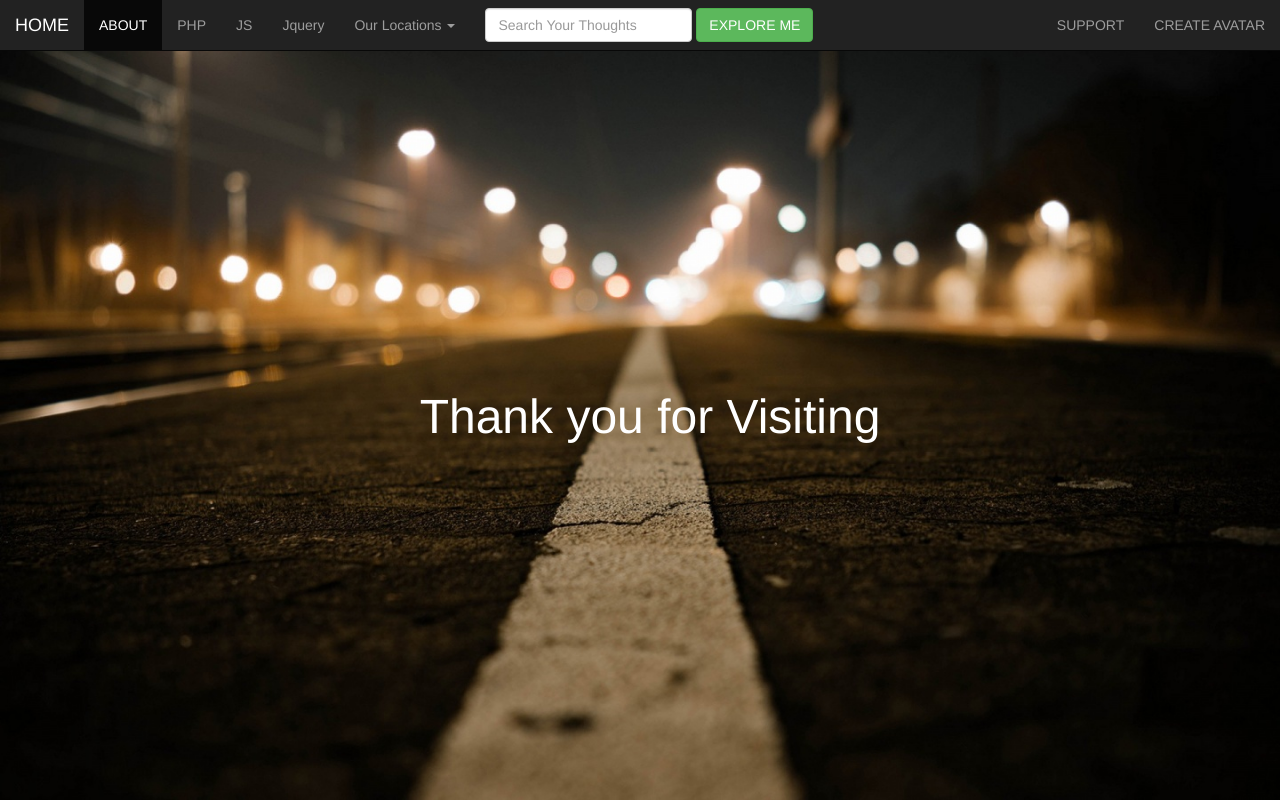
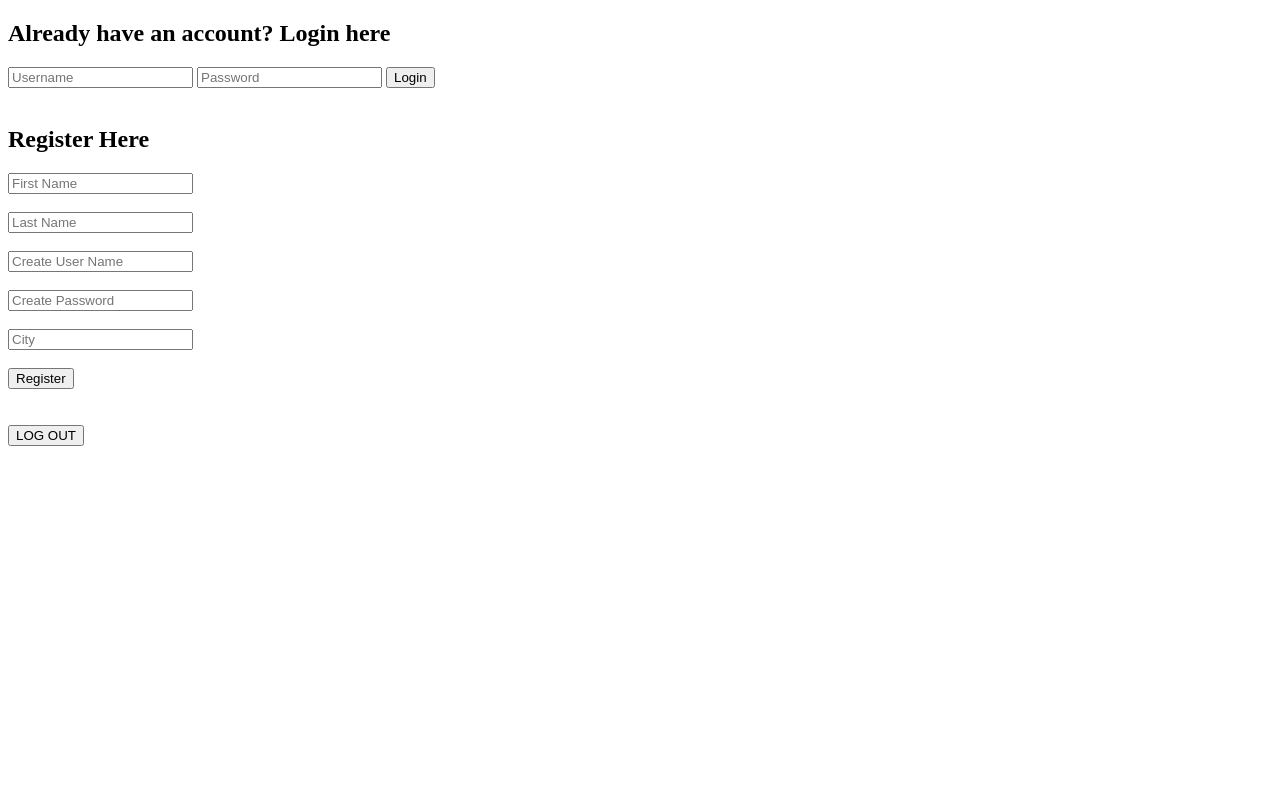
Before and after one commit to hardikp24/Scrolling-Web-Mac, a PHP site: page /testphp.php in a window 1280 px wide. Run offline with PHP 8.4, Linux system fonts and the light colour scheme; some libraries are stand-ins or nearby versions.

Commit message:
login system created in testing php module

```diff
--- /dev/null
+++ b/logout.php
@@ -0,0 +1,6 @@
+<?php
+
+session_start();
+session_destroy();
+header("Location: testphp.php");
+?>
--- a/testphp.php
+++ b/testphp.php
@@ -1,6 +1,46 @@
-<?php include('header.php') ?>
+<?php
+	session_start();
+?>
 
+<!DOCTYPE html>
+<html>
+<head>
+	<title>Testing PHP</title>
+</head>
+<body>
+<!--Login here-->
+<h2>Already have an account? Login here</h2>
+	<form action="login.php" method="POST">
+		<input type="text" name="uid" placeholder="Username">
+		<input type="password" name="pass" placeholder="Password">
+		<input type="submit" name="" value="Login"><br><br>
+	</form>
 
+<?php
+	if (isset($_SESSION['id'])) {
+		# code...
+		echo $_SESSION['id'];
+	} else {
+		//echo "Hey You are not logged in!";
+	}
 
+?>
 
-<?php include('footer.php') ?>
+<!--Register here-->
+<h2>Register Here</h2>
+	<form action="signup.php" method="POST">
+		<input type="text" name="fname" placeholder="First Name"><br><br>
+		<input type="text" name="lname" placeholder="Last Name"><br><br>
+		<input type="text" name="uid" placeholder="Create User Name"><br><br>
+		<input type="password" name="pass" placeholder="Create Password"><br><br>
+		<input type="text" name="city" placeholder="City"><br><br>
+		<input type="submit" name="" value="Register">
+	</form>
+<br><br>
+<!--Logout here-->
+<form action="logout.php">
+	<button>LOG OUT</button>
+</form>
+
+</body>
+</html>
```
Also changed, not shown: dbh.php (added, +10 -0 lines), login.php (added, +23 -0 lines), signup.php (added, +18 -0 lines).
